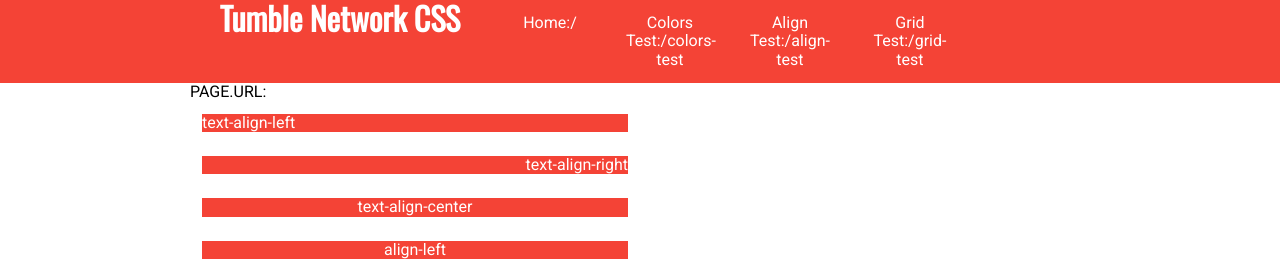
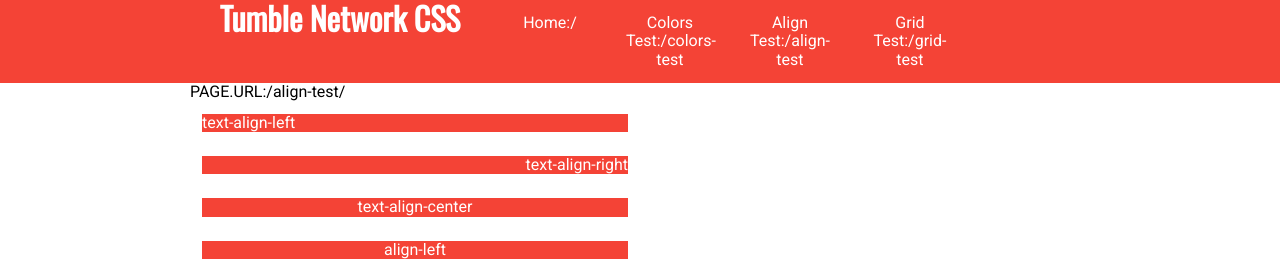
Before and after one commit to tumblenet/tumblenet-css, a Jekyll site: the page built from align-test.html, in a window 1280 px wide. Shown: the top 275 px of the page. Built offline with Jekyll 4.4.1, drawn with Linux system fonts in a browser that asks for light colours; part of the change alters nothing that is shown.

```diff
--- a/_layouts/main.html
+++ b/_layouts/main.html
@@ -15,7 +15,7 @@ layout: default
 </header>
 <main class="tn-background-white tn-main">
   <div class="tn-container ">
-    PAGE.URL:{{ PAGE.URL }}
+    PAGE.URL:{{ page.url }}
 {{ content }}
   </div>
 </main>
```
